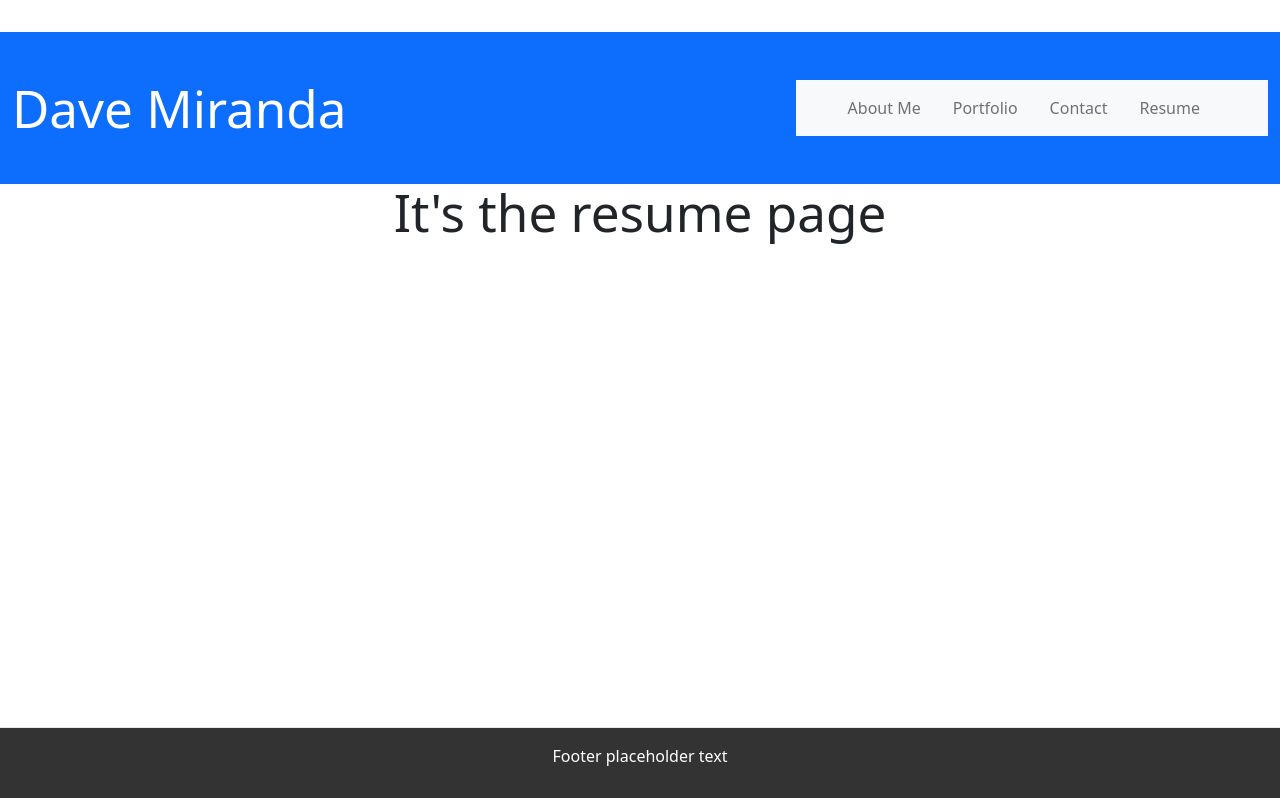
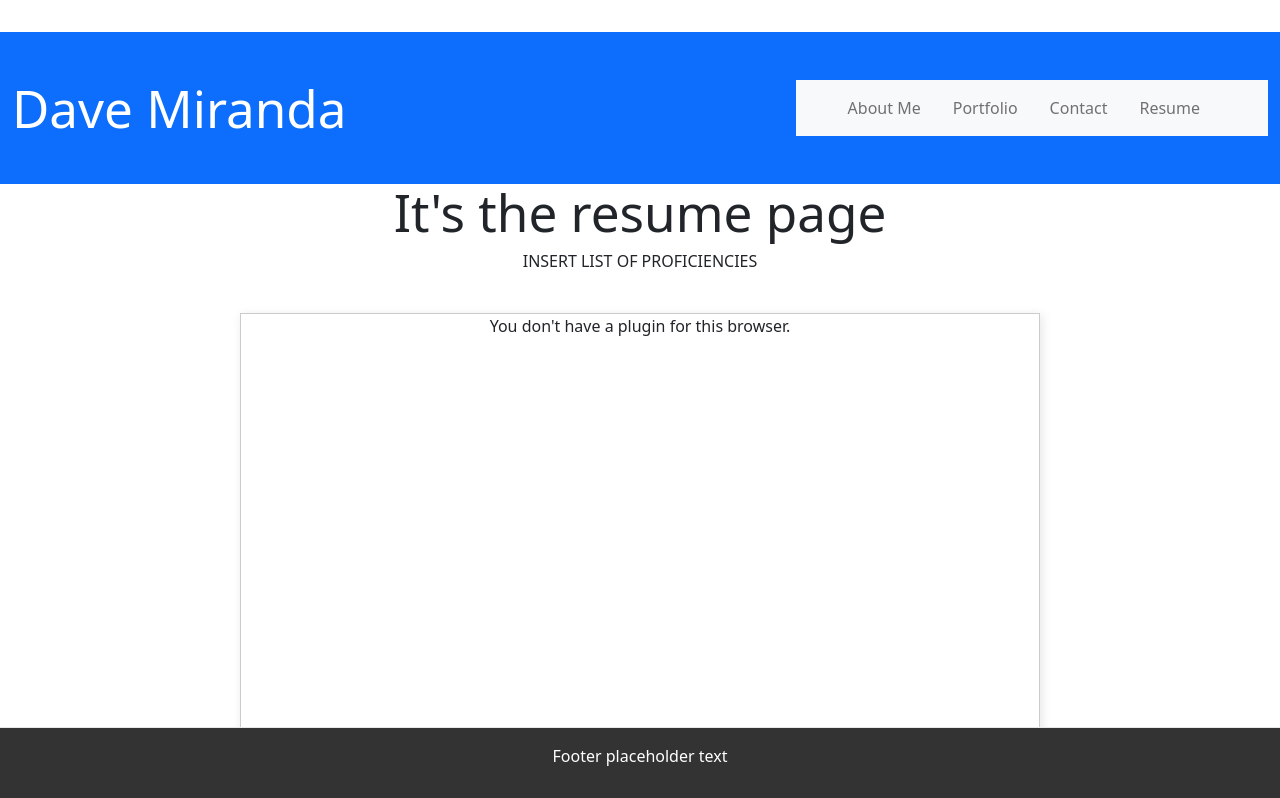
Before and after one commit to DaveFMiranda/portfolio, a React (Vite) app in the folder portfolio/: page /resume in a window 1280 px wide. Shown: the top 798 px of the page. Built offline with nearby package versions, Linux system fonts and the light colour scheme.

Commit message:
resume works but could use some styling and such

```diff
--- a/portfolio/src/App.css
+++ b/portfolio/src/App.css
@@ -31,6 +31,24 @@
     animation: logo-spin infinite 20s linear;
   }
 } */
+
+/* styling for the resume pdf on the resume page */
+
+.pdf-container {
+  width: 80%;                 /* Width of the container */
+  max-width: 800px;           /* Maximum width it can stretch to */
+  height: 600px;              /* Fixed height for the container */
+  margin: 40px auto;          /* Center the container on the page */
+  border: 1px solid #ccc;     /* A light border around the container */
+  box-shadow: 2px 2px 10px rgba(0, 0, 0, 0.1);  /* A subtle shadow for some depth */
+  overflow: hidden;           /* Hide any spillover content */
+}
+
+.pdf-viewer {
+  width: 100%;                /* Make the iframe take up the full width of its container */
+  height: 100%;               /* Make the iframe take up the full height of its container */
+  border: none;               /* Remove the default iframe border */
+}
 
 /* Error messages */
 
--- a/portfolio/src/pages/ContactPage.jsx
+++ b/portfolio/src/pages/ContactPage.jsx
@@ -1,42 +1,44 @@
-import { useState } from 'react';
+import { useState } from "react";
 
 //TO DO: HARDCODE NAME AND EMAIL ADDRESS IN HERE
 // use this site to hide your email address: https://www.matthewthom.as/blog/stop-email-scraping/
 
 export default function Contact() {
   const [formData, setFormData] = useState({
-        name: '',
-        email: '',
-        message: '',
-
+    name: "",
+    email: "",
+    message: "",
   });
 
   const [errors, setErrors] = useState({
-        name: '',
-        email: '',
-        message: '',
+    name: "",
+    email: "",
+    message: "",
   });
 
   const handleInputChange = (event) => {
-        const { name, value} = event.target;
-        setFormData((prevData) => ({...prevData, [name]: value})
-
-        );
+    const { name, value } = event.target;
+    setFormData((prevData) => ({ ...prevData, [name]: value }));
   };
 
   const handleBlur = (event) => {
-        const {name, value} = event.target;
+    const { name, value } = event.target;
 
-        if (!value){
-            setErrors((prevErrors) => ({...prevErrors, [name]: `${name[0].toUpperCase() + name.slice(1)} is required` }));
+    if (!value) {
+      setErrors((prevErrors) => ({
+        ...prevErrors,
+        [name]: `${name[0].toUpperCase() + name.slice(1)} is required`,
+      }));
     } else {
-            setErrors((prevErrors) => ({...prevErrors, [name]: ''}));
+      setErrors((prevErrors) => ({ ...prevErrors, [name]: "" }));
     }
 
-        if (name === 'email' && value && !/\S+@\S+\.\S+/.test(value)) {
-            etErrors((prevErrors) => ({ ...prevErrors, email: 'Email address is invalid' }));
+    if (name === "email" && value && !/\S+@\S+\.\S+/.test(value)) {
+      etErrors((prevErrors) => ({
+        ...prevErrors,
+        email: "Email address is invalid",
+      }));
     }
-
   };
   return (
     <form>
@@ -78,8 +80,6 @@ export default function Contact() {
       <button type="submit">Submit</button>
     </form>
   );
-
-
 }
 // // Bringing in the required component from 'react-router-dom' for linking between pages and getting the current param variable's value from URL
 // import { useParams, Link } from 'react-router-dom';
--- a/portfolio/src/pages/ResumePage.jsx
+++ b/portfolio/src/pages/ResumePage.jsx
@@ -1,5 +1,21 @@
+// import resume from assets
+// onClick -- download
+// list of proficiencies at the top
+
 export default function ResumePage() {
-    return <h1>It's the resume page</h1>;
+    return (
+    <div>
+    <h1>It's the resume page</h1>
+    <p>INSERT LIST OF PROFICIENCIES</p>
+
+    <div className="pdf-container">
+  <object className="pdf-viewer" data="dave-miranda-resume-2023.pdf" type="application/pdf">You don't have a plugin for this browser.</object>
+</div>
+
+    <button type="download">Download</button>
+
+    </div>
+    );
   }
 
   // TO DO: insert link to downloadable resume
```
Also changed, not shown: 1 other file (tests, documents, lock files or other folders). Lines whose indentation alone changed are shown as unchanged.
